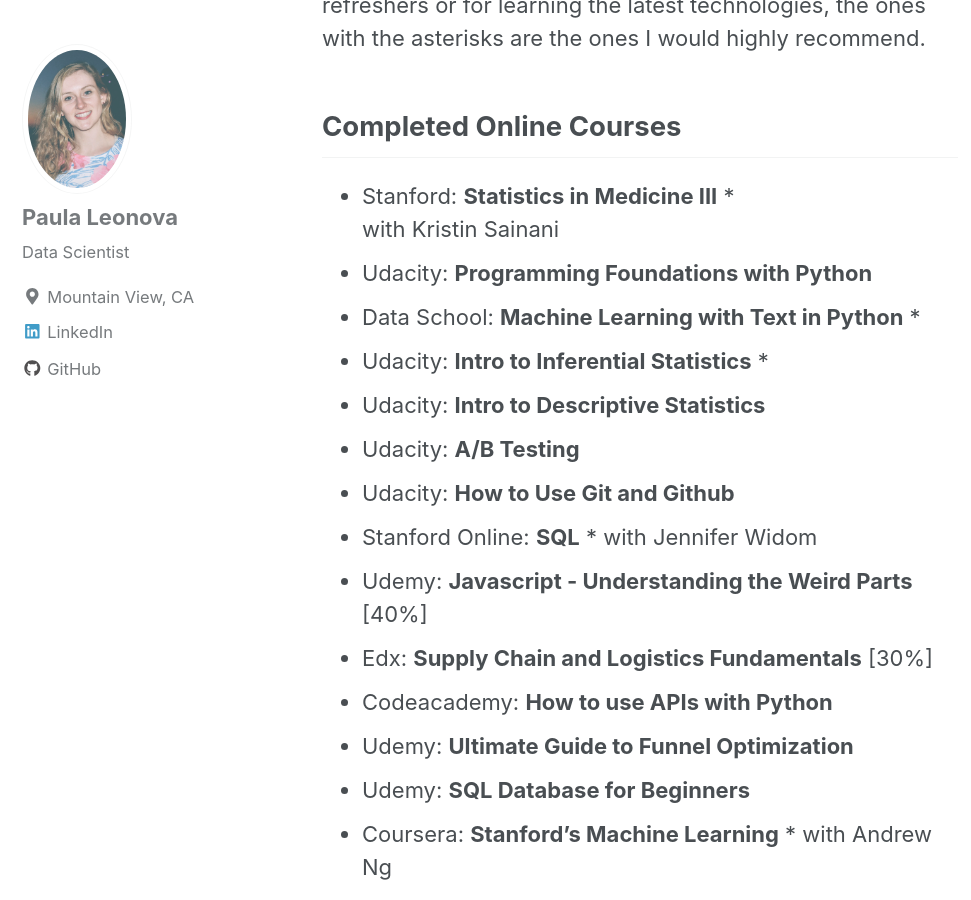
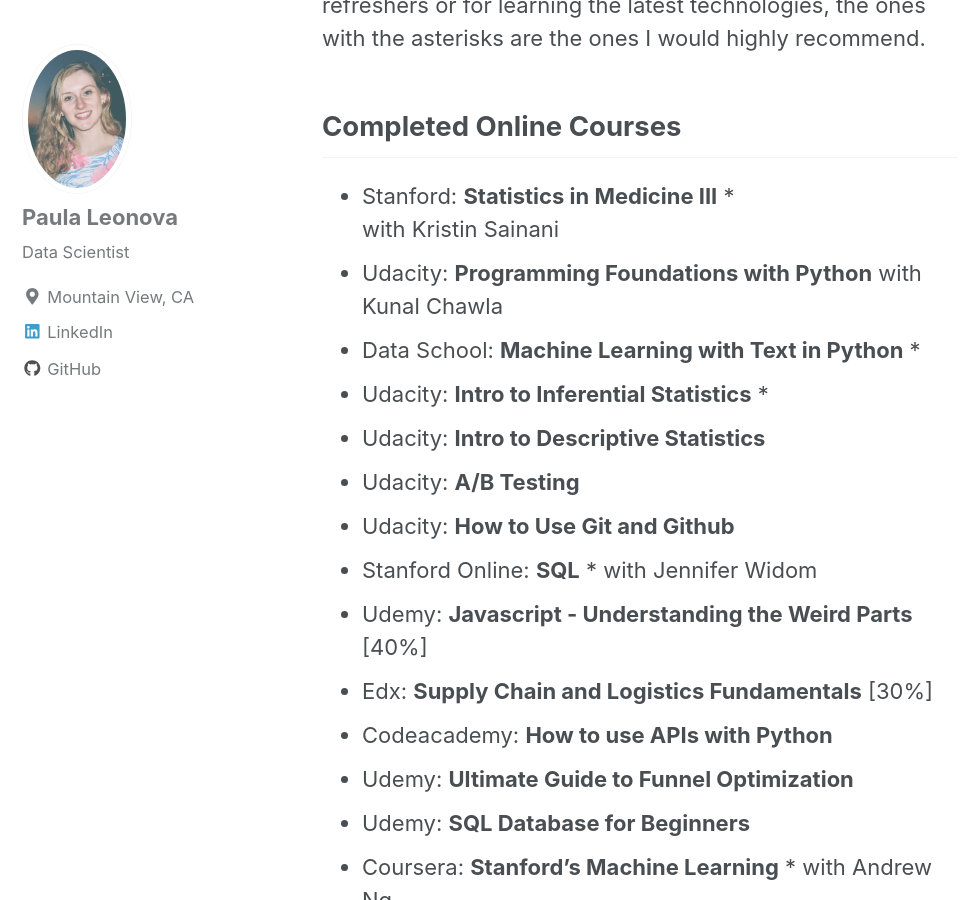
Before and after one commit to pleonova/pleonova.github.io, a Jekyll site: the page built from _pages/education.md, in a window 1280 px wide and 900 px high, scrolled down 660 px. Shown: the whole window, without its empty margins (0-971 px from the left). Built offline with Jekyll 4.4.1, drawn with Linux system fonts in a browser that asks for light colours; nearby versions of some CDN libraries.

Commit message:
Add instructor for python course

```diff
--- a/_pages/education.md
+++ b/_pages/education.md
@@ -14,6 +14,7 @@
 - Stanford: **Statistics in Medicine III** * <br />
   with Kristin Sainani
 - Udacity: **Programming Foundations with Python**
+  with Kunal Chawla
 - Data School: **Machine Learning with Text in Python** *
 - Udacity: **Intro to Inferential Statistics** *
 - Udacity: **Intro to Descriptive Statistics**
```
